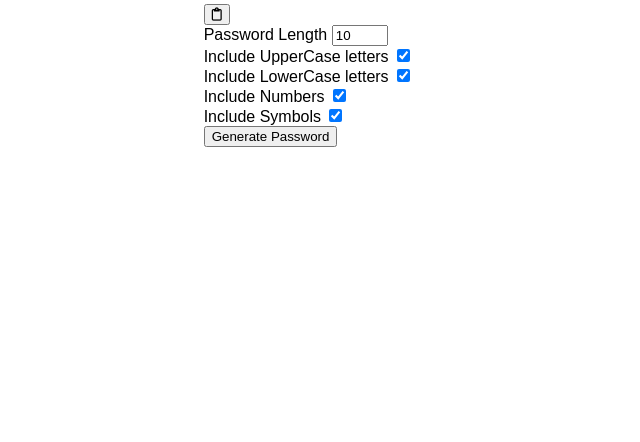
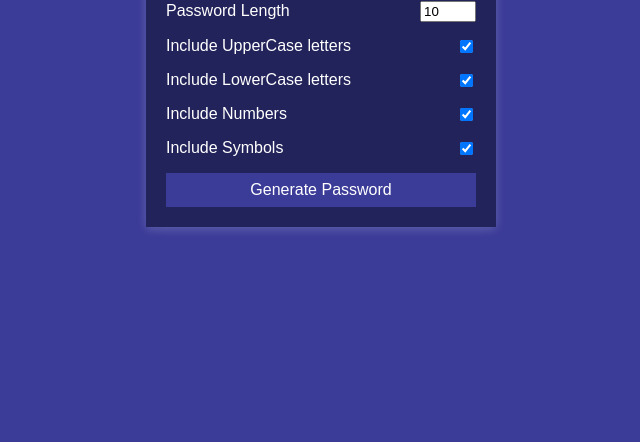
Before and after one commit to GAURAVKR007/Password-Generator----Day-31-, a plain HTML site: page index.html in a window 1280 px wide. Shown: the part 358-800 px from the top of the page, without its empty margins (319-959 px from the left). Drawn offline with Linux system fonts and the light colour scheme; a web font is replaced by a local one.

Commit message:
Styling of password Generator Completed

```diff
--- a/index.html
+++ b/index.html
@@ -15,7 +15,7 @@
     <div class="container">
       <h2>Password Generator</h2>
       <div class="result-container">
-        <span class="result"></span>
+        <span id="result"></span>
         <button class="btn" id="clipboard">
           <i class="far fa-clipboard"></i>
         </button>
--- a/style.css
+++ b/style.css
@@ -5,11 +5,76 @@
 }
 
 body {
+    background-color: #3b3b98;
+    color: #fff;
+    padding: 10px;
     font-family: 'Muli',sans-serif;
     display: flex;
     margin: 0;
     align-items: center;
+    flex-direction: column;
     height: 100vh;
     overflow: hidden;
     justify-content: center;
 }
+
+h2 {
+    margin: 10px 0 20px;
+    text-align: center;
+}
+
+.container {
+    background-color: #23235b;
+    box-shadow: 0 2px 10px rgba(255,255,255,0.2);
+    padding: 20px;
+    width: 350px;
+    max-width: 100%;
+}
+
+.result-container {
+    background-color: rgba(0, 0, 0, 0.4);
+    display: flex;
+    justify-content: flex-start;
+    align-items: center;
+    position: relative;
+    font-size: 18px;
+    letter-spacing: 1px;
+    padding: 12px 10px;
+    height: 50px;
+    width: 100%;
+}
+
+.result-container #result {
+    word-wrap: break-word;
+    max-width: calc(100% - 41px);
+}
+
+.result-container .btn {
+    position: absolute;
+    top: 5px;
+    right: 5px;
+    width: 40px;
+    height: 40px;
+    font-size: 20px;
+}
+
+.btn {
+    border: none;
+    background-color: #3b3b98;
+    color: #fff;
+    font-size: 16px;
+    padding: 8px 12px;
+    cursor: pointer;
+}
+
+.btn-large {
+    display: block;
+    width: 100%;
+}
+
+.setting {
+    display: flex;
+    justify-content: space-between;
+    align-items: center;
+    margin: 15px 0;
+}
```
